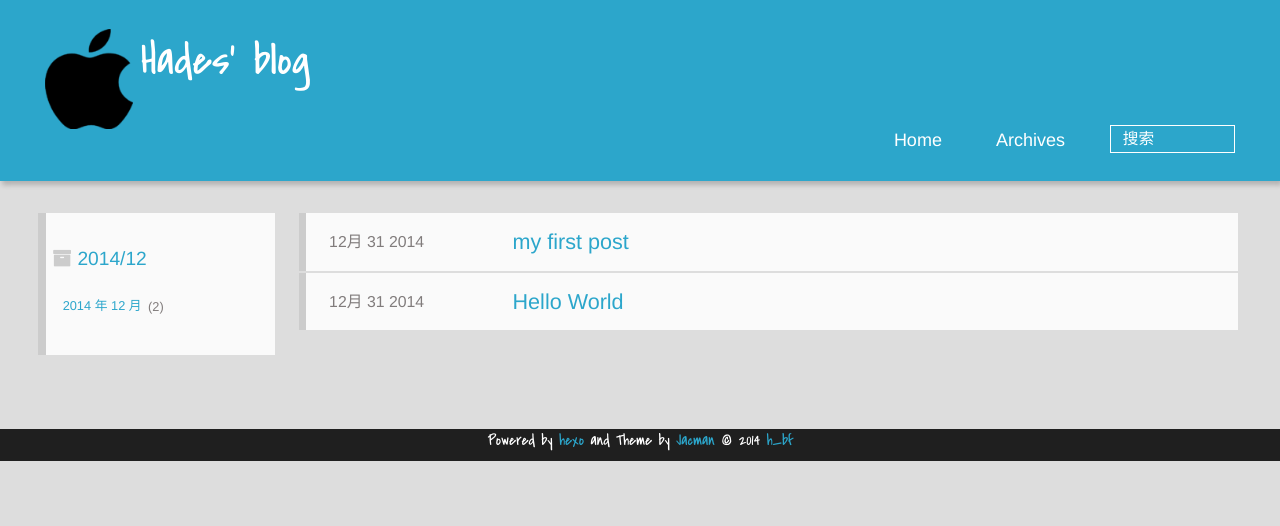
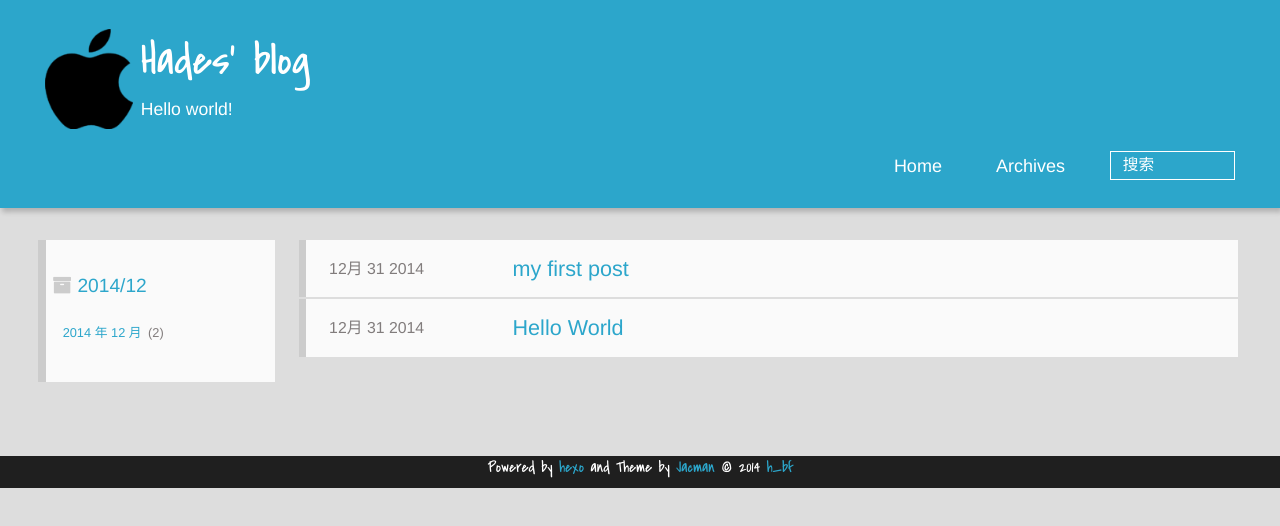
Before and after one commit to hadesh/hadesh.github.io, a plain HTML site: page archives/2014/12/index.html in a window 1280 px wide. Drawn offline with Linux system fonts and the light colour scheme.

Commit message:
Site updated: 2014-12-31 14:55:03

```diff
--- a/archives/2014/12/index.html
+++ b/archives/2014/12/index.html
@@ -45,7 +45,7 @@
 
 			<div id="textlogo">
 				<h1 class="site-name"><a href="/" title="Hades&#39; blog">Hades&#39; blog</a></h1>
-				<h2 class="blog-motto"></h2>
+				<h2 class="blog-motto">Hello world!</h2>
 			</div>
 			<div class="navbar"><a class="navbutton navmobile" href="#" title="菜单">
 			</a></div>
```
Also changed, not shown: 2014/12/31/hello-world/index.html (+1 -3 lines), 2014/12/31/my-first-post/index.html (+1 -3 lines), archives/2014/index.html (+1 -1 lines), archives/index.html (+1 -1 lines), categories/others/index.html (+1 -1 lines), index.html (+1 -3 lines), 1 other file.
